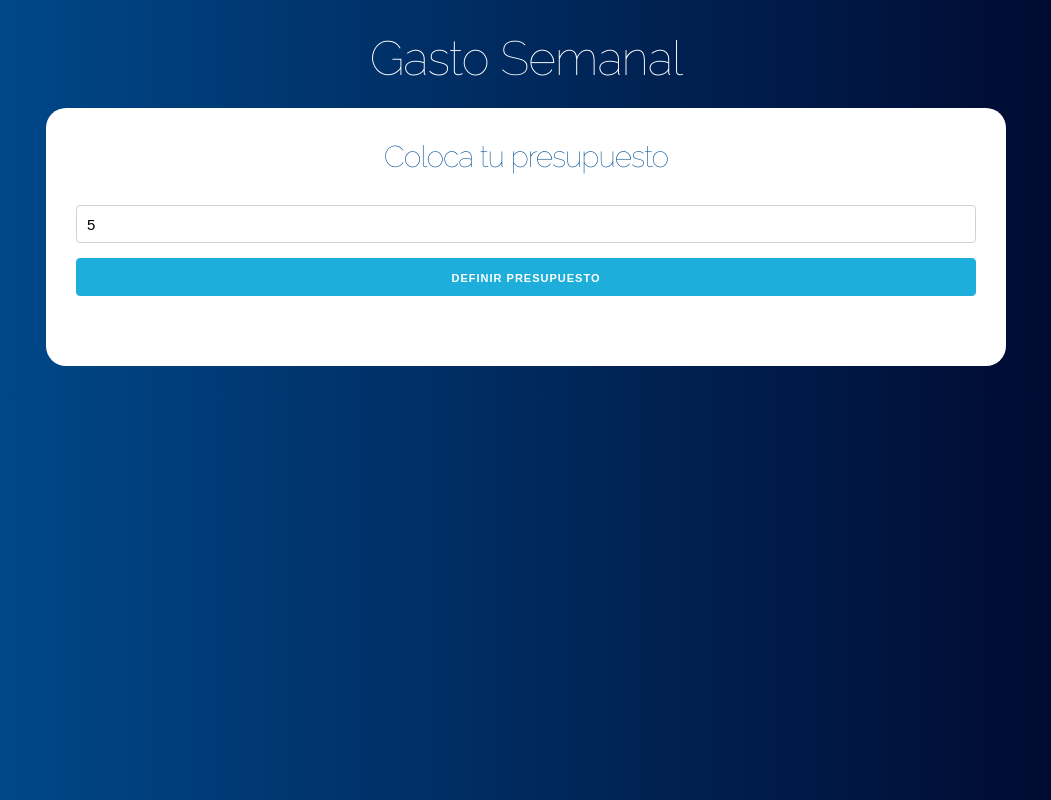
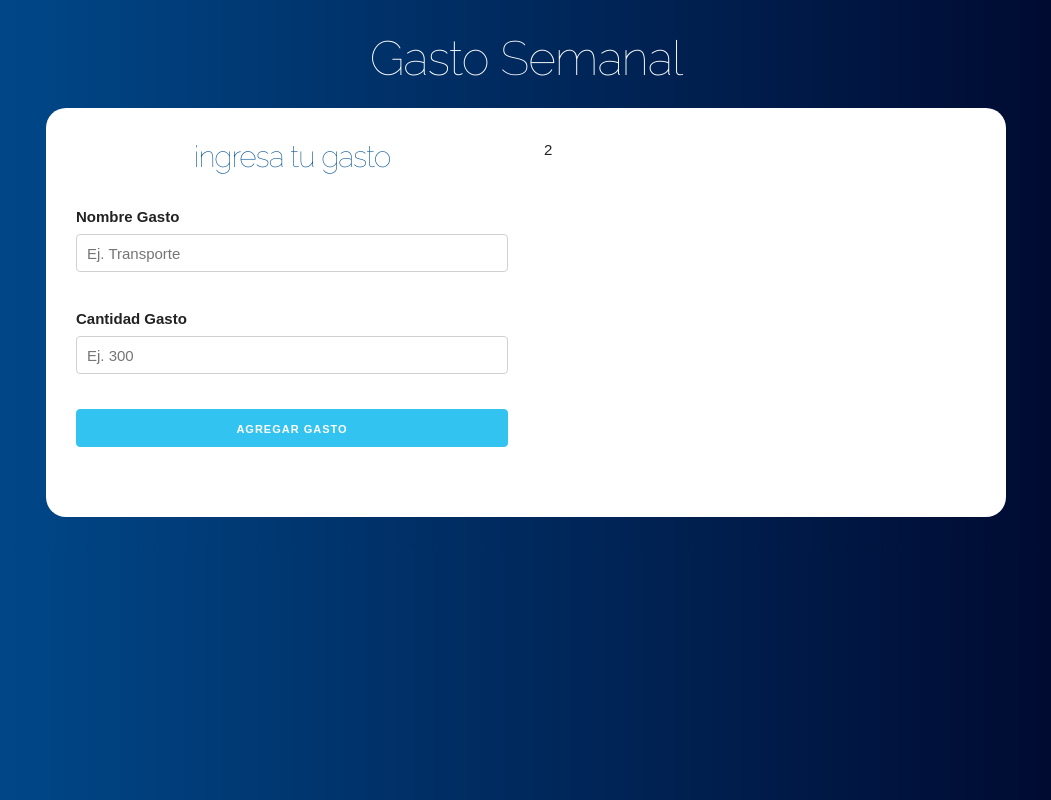
Before and after one commit to johanBautista/presupuestos_react, a React (Create React App) app: page / in a window 1280 px wide. Both pictures are taken after typing "5" into the empty fields and a click on the input "Definir Presupuesto". Shown: the whole page, without its empty margins (114-1165 px from the left). Built offline with nearby package versions, Linux system fonts and the light colour scheme.

Commit message:
comp-form, state condicional form o pregunta

```diff
--- a/src/App.js
+++ b/src/App.js
@@ -1,20 +1,33 @@
 import React, { useState } from 'react';
 import Pregunta from './components/Pregunta';
+import Formulario from './components/Formulario';
 
 function App() {
   // state del presupuesto
   const [presupuesto, setpresupuesto] = useState(0);
   // state del restante
   const [restante, setrestante] = useState(0);
+  // state condicional
+  const [mostrarpregunta, setmostrarpregunta] = useState(true);
   return (
     <div className="container">
       <header>
         <h1>Gasto Semanal</h1>
         <div className="contenido-principal contenido">
-          <Pregunta
-          setpresupuesto={setpresupuesto}
-          setrestante={setrestante}
-          />
+          {mostrarpregunta ? (
+            <Pregunta
+              setpresupuesto={setpresupuesto}
+              setrestante={setrestante}
+              setmostrarpregunta={setmostrarpregunta}
+            />
+          ) : (
+            <div className="row">
+              <div className="one-half column">
+                <Formulario />
+              </div>
+              <div className="one-half column">2</div>
+            </div>
+          )}
         </div>
       </header>
     </div>
--- /dev/null
+++ b/src/components/Formulario.js
@@ -0,0 +1,26 @@
+import React from 'react';
+
+const Formulario = () => {
+  return (
+    <div>
+      <h2>ingresa tu gasto</h2>
+      <form action="">
+        <div className="campo">
+          <label>Nombre Gasto</label>
+          <input
+            type="text"
+            className="u-full-width"
+            placeholder="Ej. Transporte"
+          />
+        </div>
+        <div className="campo">
+          <label>Cantidad Gasto</label>
+          <input type="text" className="u-full-width" placeholder="Ej. 300" />
+        </div>
+        <input type="submit" value="Agregar Gasto" className="u-full-width button-primary" />
+      </form>
+    </div>
+  );
+};
+
+export default Formulario;
--- a/src/components/Pregunta.js
+++ b/src/components/Pregunta.js
@@ -1,7 +1,7 @@
 import React, { Fragment, useState } from 'react';
 import Error from './Error';
 
-const Pregunta = ({ setpresupuesto, setrestante }) => {
+const Pregunta = ({ setpresupuesto, setrestante, setmostrarpregunta }) => {
   // state cantidad ingresada
   const [cantidad, setcantidad] = useState(0);
   // state error
@@ -22,9 +22,10 @@ const Pregunta = ({ setpresupuesto, setrestante }) => {
     }
     //eliminar error
     seterror(false);
-    //
+    // una vez hecha la validacion
     setpresupuesto(cantidad);
     setrestante(cantidad);
+    setmostrarpregunta(false);
   };
 
   return (
```
